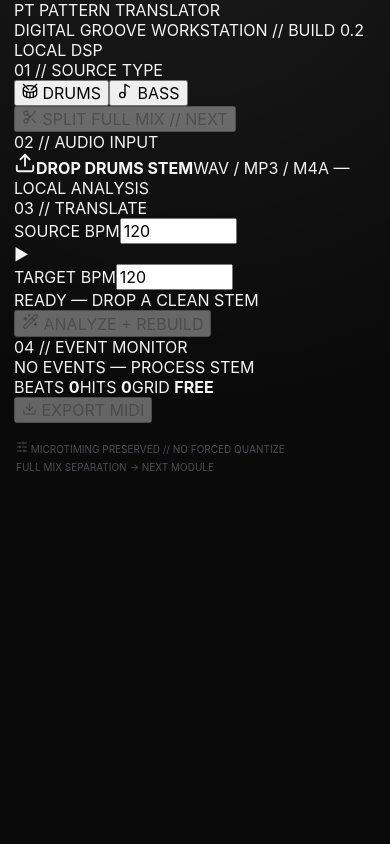
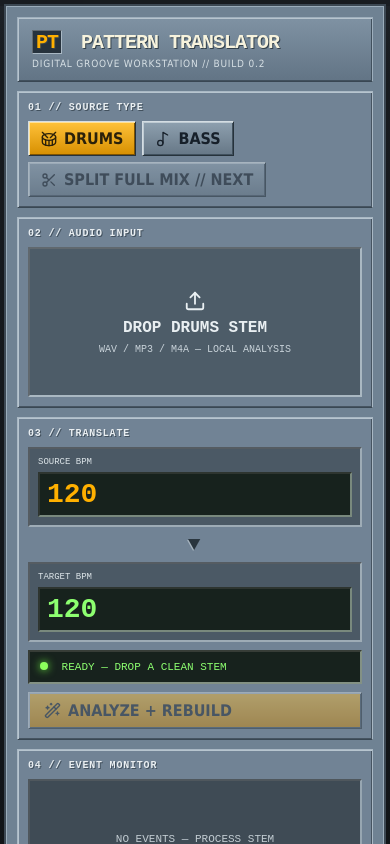
Before and after one commit to bpiper02/pattern-translator-web, a React (Vite) app: page / in a window 390 px wide. Shown: the top 844 px of the page. Built offline with nearby package versions, Linux system fonts and the light colour scheme.

Commit message:
style: overhaul UI with retro 2000s music workstation aesthetic

```diff
--- a/src/styles.css
+++ b/src/styles.css
@@ -1,92 +1,74 @@
 :root{
-  font-family: Inter, ui-sans-serif, system-ui, -apple-system, BlinkMacSystemFont, "Segoe UI", sans-serif;
-  color:#f5f5f5;background:#0a0a0b;font-synthesis:none;
+  font-family: Tahoma, Verdana, Arial, sans-serif;
+  color:#17202a;
+  background:#1b1f24;
+  font-synthesis:none;
 }
 *{box-sizing:border-box}
-body{margin:0;background:
-  radial-gradient(circle at 50% -20%,rgba(255,255,255,.07),transparent 32rem),
-  #0a0a0b;color:#f5f5f5}
+body{margin:0;background:linear-gradient(#20252b,#15191d);color:#17202a}
 button,input,select{font:inherit}
 button{cursor:pointer}
-main{max-width:1400px;margin:auto;padding:0 28px 48px}
-.topbar{height:92px;display:flex;align-items:center;justify-content:space-between;border-bottom:1px solid #202024}
-.brand{font-size:20px;font-weight:750;letter-spacing:-.03em}
-.subtitle{font-size:13px;color:#818188;margin-top:4px}
-.privacy{font-size:10px;letter-spacing:.16em;color:#6f6f76;border:1px solid #2d2d31;padding:7px 9px;border-radius:99px}
-.hero{padding:32px 0 24px}
-.modeSwitch{display:flex;gap:6px;background:#121214;padding:4px;border:1px solid #242427;width:max-content;border-radius:12px;margin-bottom:18px}
-.modeSwitch button{display:flex;gap:8px;align-items:center;border:0;background:transparent;color:#73737a;padding:9px 15px;border-radius:9px;font-weight:650}
-.modeSwitch button.selected{background:#ededed;color:#111}
-.drop{height:185px;border:1px dashed #3a3a40;border-radius:18px;display:flex;flex-direction:column;align-items:center;justify-content:center;gap:8px;background:#0f0f11;transition:.15s}
-.drop:hover,.drop.drag{background:#141416;border-color:#767680;transform:translateY(-1px)}
-.dropIcon{width:46px;height:46px;border-radius:14px;background:#1c1c20;display:grid;place-items:center;margin-bottom:3px}
-.drop strong{font-size:17px}
-.drop span{font-size:12px;color:#777780}
-.transport{height:62px;border:1px solid #252529;border-bottom:0;border-radius:15px 15px 0 0;background:#101012;display:flex;align-items:center;padding:0 14px;gap:12px}
-.playBtn{width:38px;height:38px;border-radius:10px;border:0;background:#ededed;color:#111;display:grid;place-items:center}
-.fileMeta{display:flex;flex-direction:column;gap:2px;min-width:0}
-.fileMeta strong{font-size:13px;white-space:nowrap;overflow:hidden;text-overflow:ellipsis}
-.fileMeta span{font-size:11px;color:#6f6f76}
-.textBtn{margin-left:auto;border:0;background:transparent;color:#8a8a92;display:flex;align-items:center;gap:6px}
-.wave{display:block;width:100%;height:122px;border:1px solid #252529;border-radius:0 0 15px 15px;background:#0d0d0f}
-.controls{display:flex;align-items:stretch;gap:10px;margin-top:14px;flex-wrap:wrap}
-.controlCard,.keyBox{min-width:180px;flex:1;background:#111113;border:1px solid #252529;border-radius:14px;padding:14px}
-.controlCard label,.keyBox label{display:block;color:#6f6f76;font-size:10px;letter-spacing:.12em;font-weight:750}
-.controlCard input{width:100%;font-size:30px;letter-spacing:-.05em;color:#fff;background:transparent;border:0;outline:0;padding:5px 0 0}
-.controlCard small{font-size:10px;color:#5d5d65}
-.target{border-color:#3f3f45;background:#151517}
-.arrow{display:grid;place-items:center;color:#48484e}
-.keyBox{max-width:170px}
-.keyBox select{width:100%;margin-top:9px;background:#18181b;color:#fff;border:1px solid #323238;border-radius:8px;padding:8px}
-.analysisBar{margin-top:14px;display:flex;gap:18px;align-items:end;justify-content:space-between;padding:14px;border:1px solid #252529;border-radius:14px;background:#0f0f11}
-.analysisControls{display:flex;align-items:end;gap:20px;flex-wrap:wrap}
-.analysisControls label{display:flex;flex-direction:column;gap:6px;font-size:10px;letter-spacing:.08em;color:#777780}
-.analysisControls label b{color:#bbb;letter-spacing:0}
-.analysisControls input[type=range]{width:130px}
-.analysisControls select{background:#171719;color:#ddd;border:1px solid #303035;border-radius:8px;padding:7px 9px}
-.analyzeBtn{border:0;background:#f2f2f2;color:#101011;border-radius:10px;padding:11px 17px;font-weight:750;display:flex;gap:8px;align-items:center}
-.analyzeBtn:disabled{opacity:.35;cursor:not-allowed}
-.editor{border:1px solid #27272b;border-radius:18px;background:#0e0e10;overflow:hidden}
-.editorHead{padding:20px;display:flex;justify-content:space-between;gap:18px;align-items:start;border-bottom:1px solid #222226}
-.eyebrow{font-size:9px;letter-spacing:.18em;color:#67676f;font-weight:800}
-.editor h2{font-size:18px;margin:5px 0 4px;letter-spacing:-.02em}
-.editor p{font-size:12px;color:#707078;margin:0}
-.editorActions{display:flex;gap:8px}
-.editorActions button{border:1px solid #2c2c31;background:#151517;color:#8a8a92;border-radius:9px;padding:8px 11px;display:flex;gap:6px;align-items:center}
-.editorActions .export{background:#ededed;color:#111;border-color:#ededed;font-weight:700}
-.editorActions .export:disabled{opacity:.3}
-.gridScroll{overflow-x:auto;padding:18px 16px;background:#0b0b0d}
-.drumGrid{display:flex;flex-direction:column}
-.barRow,.laneRow{display:flex}
-.laneLabel{width:52px;min-width:52px;height:34px;display:grid;place-items:center;font-size:11px;color:#8c8c95;font-weight:750}
-.ghost{height:26px}
-.beatLabel{flex:1;min-width:112px;height:26px;font-size:9px;color:#54545c;padding-left:4px;border-left:1px solid #242429}
-.barStart{color:#999}
-.steps{display:grid;grid-auto-flow:column;grid-auto-columns:28px}
-.step{width:18px;height:18px;margin:8px 5px;border-radius:5px;border:1px solid #28282d;background:#141416;padding:0}
-.step.quarter{border-color:#3a3a40}
-.step.active{background:#e9e9e9;border-color:#e9e9e9;box-shadow:0 0 0 3px rgba(255,255,255,.055)}
-.pianoGrid{position:relative;background:#0b0b0d}
-.pitchRow{position:absolute;left:0;right:0;height:28px;border-top:1px solid #1c1c20}
-.pitchRow span{position:sticky;left:0;display:inline-grid;place-items:center;width:42px;height:27px;background:#111114;border-right:1px solid #25252a;font-size:9px;color:#65656d;z-index:2}
-.vline{position:absolute;top:0;bottom:0;border-left:1px solid #18181c}
-.vline.major{border-left-color:#303036}
-.bassNote{position:absolute;height:20px;background:#e5e5e5;color:#111;border:0;border-radius:5px;font-size:9px;font-weight:750;overflow:hidden;min-width:18px}
-.emptyGrid{padding:90px 20px;text-align:center;color:#5e5e66}
-.statusStrip{border-top:1px solid #222226;display:flex;justify-content:space-between;padding:10px 16px;color:#66666e;font-size:10px}
-.statusStrip span{display:flex;gap:6px;align-items:center}
-footer{display:flex;justify-content:space-between;color:#4d4d54;font-size:10px;padding:18px 2px}
-@media(max-width:720px){
-  main{padding:0 14px 36px}
-  .topbar{height:78px}
-  .privacy{display:none}
-  .controls{display:grid;grid-template-columns:1fr 24px 1fr}
-  .keyBox{max-width:none}
-  .analysisBar{align-items:stretch;flex-direction:column}
-  .analysisControls{display:grid;grid-template-columns:1fr 1fr}
-  .analyzeBtn{justify-content:center}
-  .editorHead{flex-direction:column}
-  .editorActions{width:100%}
-  .editorActions button{flex:1;justify-content:center}
-  footer{flex-direction:column;gap:6px}
+button:disabled{cursor:not-allowed}
+.machineShell{width:min(980px,calc(100% - 28px));margin:22px auto 40px;background:#6f8293;border:1px solid #9badbb;box-shadow:0 0 0 2px #3c4853,0 18px 50px #0008;padding:10px}
+.machineHeader{display:flex;align-items:center;justify-content:space-between;background:linear-gradient(#7f92a3,#627485);border:1px solid #9eafbd;border-bottom-color:#394753;padding:12px 14px;box-shadow:inset 1px 1px #b7c4ce,inset -1px -1px #41505d}
+.brandLine{font-family:"Courier New",monospace;font-weight:900;font-size:20px;letter-spacing:-1px;color:#f7f3dd;text-shadow:1px 1px #33414c}
+.brandLine span{display:inline-grid;place-items:center;width:30px;height:24px;margin-right:8px;background:#26323d;color:#ffb000;border:1px inset #a9b8c4}
+.versionLine{font-size:10px;color:#d7e0e5;margin-top:4px;letter-spacing:.08em}
+.statusLed{font-family:"Courier New",monospace;font-size:11px;color:#e7eef1;background:#3b4854;border:1px inset #aab8c2;padding:7px 10px}
+.statusLed i,.lcdStatus i{display:inline-block;width:8px;height:8px;border-radius:50%;background:#8cff5c;box-shadow:0 0 8px #71ff43;margin-right:7px}
+.module{margin-top:9px;background:#718395;border:1px solid #a9b8c4;border-bottom-color:#394753;box-shadow:inset 1px 1px #b7c5cf,inset -1px -1px #465461;padding:10px}
+.moduleTitle{font-family:"Courier New",monospace;font-size:10px;font-weight:700;color:#e9eef1;letter-spacing:.08em;margin-bottom:8px;text-shadow:1px 1px #42515e}
+.modeButtons{display:flex;gap:6px;flex-wrap:wrap}
+.modeButtons button,.utilityButton,.processButton,.exportButton,.squareButton{border:1px solid #26323b;border-top-color:#d4dde3;border-left-color:#d4dde3;background:linear-gradient(#8ea0af,#667786);color:#17202a;box-shadow:inset 1px 1px #bfcbd3,inset -1px -1px #40505d;padding:7px 12px;font-weight:700;display:inline-flex;align-items:center;gap:7px;text-transform:uppercase}
+.modeButtons button.active{background:linear-gradient(#ffc23a,#d78f00);color:#2b210a;box-shadow:inset 1px 1px #ffe29a,inset -1px -1px #7f5300}
+.modeButtons .disabledTool{margin-left:auto;opacity:.55}
+.dropZone{height:150px;background:#4d5c68;border:2px inset #aab8c2;display:flex;flex-direction:column;align-items:center;justify-content:center;gap:7px;color:#e9eff2;font-family:"Courier New",monospace;cursor:pointer}
+.dropZone.drag{background:#5b6c79;outline:2px solid #ffb000;outline-offset:-5px}
+.dropZone span{font-size:10px;color:#c8d2d9}
+.transportBar{display:flex;align-items:center;gap:8px;background:#4d5c68;border:2px inset #aab8c2;padding:7px}
+.squareButton{width:38px;height:36px;justify-content:center;padding:0;background:linear-gradient(#ececec,#bfc3c6)}
+.fileReadout{min-width:0;flex:1;background:#1e2a27;border:2px inset #809084;padding:7px 9px;font-family:"Courier New",monospace;color:#8dff70}
+.fileReadout b{display:block;white-space:nowrap;overflow:hidden;text-overflow:ellipsis;font-size:12px}
+.fileReadout span{display:block;font-size:9px;color:#69bd5c;margin-top:3px}
+.utilityButton{padding:7px 10px;font-size:11px}
+.utilityButton:disabled,.processButton:disabled,.exportButton:disabled{opacity:.45}
+.wave{display:block;width:100%;height:120px;background:#1f2a2d;border:2px inset #8c9ba6;margin-top:6px}
+.translateGrid{display:grid;grid-template-columns:minmax(150px,1fr) 34px minmax(150px,1fr);gap:8px;align-items:center}
+.digitalControl,.keyControl{display:block;background:#4b5965;border:2px inset #9eacb6;padding:8px}
+.digitalControl span,.keyControl span{display:block;font-family:"Courier New",monospace;font-size:9px;color:#dce4e8;margin-bottom:5px}
+.digitalControl input,.keyControl select{width:100%;border:2px inset #79897d;background:#17221d;color:#ffb000;font-family:"Courier New",monospace;font-size:28px;font-weight:700;padding:5px 7px;outline:none}
+.keyControl select{font-size:20px}
+.targetControl input,.targetControl select{color:#8dff70}
+.flowArrow{text-align:center;color:#28343d;text-shadow:1px 1px #a6b4bf}
+.actionRail{display:flex;gap:8px;margin-top:8px}
+.lcdStatus{flex:1;background:#17221d;border:2px inset #839184;color:#8dff70;font-family:"Courier New",monospace;font-size:11px;padding:9px 10px;white-space:nowrap;overflow:hidden;text-overflow:ellipsis}
+.lcdStatus i.blink{animation:blink .65s steps(1) infinite}
+@keyframes blink{50%{opacity:.2}}
+.processButton{background:linear-gradient(#ffc23a,#d58a00);padding:8px 15px}
+.patternPanel{background:#3f4b55;border:2px inset #97a6b1;padding:8px}
+.ruler{display:grid;grid-template-columns:36px repeat(4,1fr);color:#d7e0e5;font:9px "Courier New",monospace;margin-bottom:4px}
+.ruler b{padding-left:6px}
+.patternLane{display:grid;grid-template-columns:36px 1fr;align-items:center;margin:4px 0}
+.laneName{color:#f2f4f5;font:bold 11px "Courier New",monospace;text-align:center}
+.laneTrack{height:30px;position:relative;background:#222c32;border:2px inset #7f8e99;background-image:repeating-linear-gradient(to right,transparent 0,transparent calc(6.25% - 1px),#334047 calc(6.25% - 1px),#334047 6.25%)}
+.barLine{position:absolute;top:0;bottom:0;border-left:1px solid #677983}.barLine.b1{left:25%}.barLine.b2{left:50%}.barLine.b3{left:75%}
+.eventLamp{position:absolute;top:5px;width:12px;height:16px;margin-left:-6px;padding:0;border:1px solid #744d00;border-top-color:#ffe39a;border-left-color:#ffe39a;background:#ffb000;box-shadow:0 0 5px #ffb000}
+.patternHint{font:9px "Courier New",monospace;color:#b7c3ca;margin:7px 0 1px 36px}
+.emptyMonitor{height:120px;display:grid;place-items:center;background:#3f4b55;border:2px inset #97a6b1;color:#c3cdd3;font:11px "Courier New",monospace}
+.noteMonitor{min-height:120px;background:#222c32;border:2px inset #97a6b1;padding:8px;display:flex;align-content:flex-start;gap:5px;flex-wrap:wrap}
+.noteMonitor span{background:#ffb000;border:1px outset #ffe086;padding:5px 7px;font:bold 10px "Courier New",monospace;color:#2a220d}
+.noteMonitor small{font-size:8px}
+.monitorFooter{display:flex;justify-content:space-between;align-items:center;gap:10px;margin-top:8px}
+.miniReadouts{display:flex;gap:6px;flex-wrap:wrap}
+.miniReadouts span{font:9px "Courier New",monospace;background:#4c5a66;border:1px inset #9ba9b4;color:#e1e8ec;padding:6px 8px}.miniReadouts b{color:#8dff70}
+.exportButton{background:linear-gradient(#ececec,#b9bec1)}
+.machineFooter{display:flex;justify-content:space-between;gap:10px;color:#dbe3e7;font:9px "Courier New",monospace;padding:10px 3px 2px}
+.machineFooter span{display:flex;align-items:center;gap:5px}
+@media(max-width:700px){
+  .machineShell{width:calc(100% - 12px);margin:6px auto 20px}
+  .machineHeader{align-items:flex-start;gap:8px}.statusLed{display:none}
+  .modeButtons .disabledTool{margin-left:0}
+  .translateGrid{grid-template-columns:1fr}.flowArrow{transform:rotate(90deg)}
+  .actionRail,.monitorFooter,.machineFooter{flex-direction:column;align-items:stretch}
+  .utilityButton{padding:7px}.fileReadout span{display:none}
 }
```
